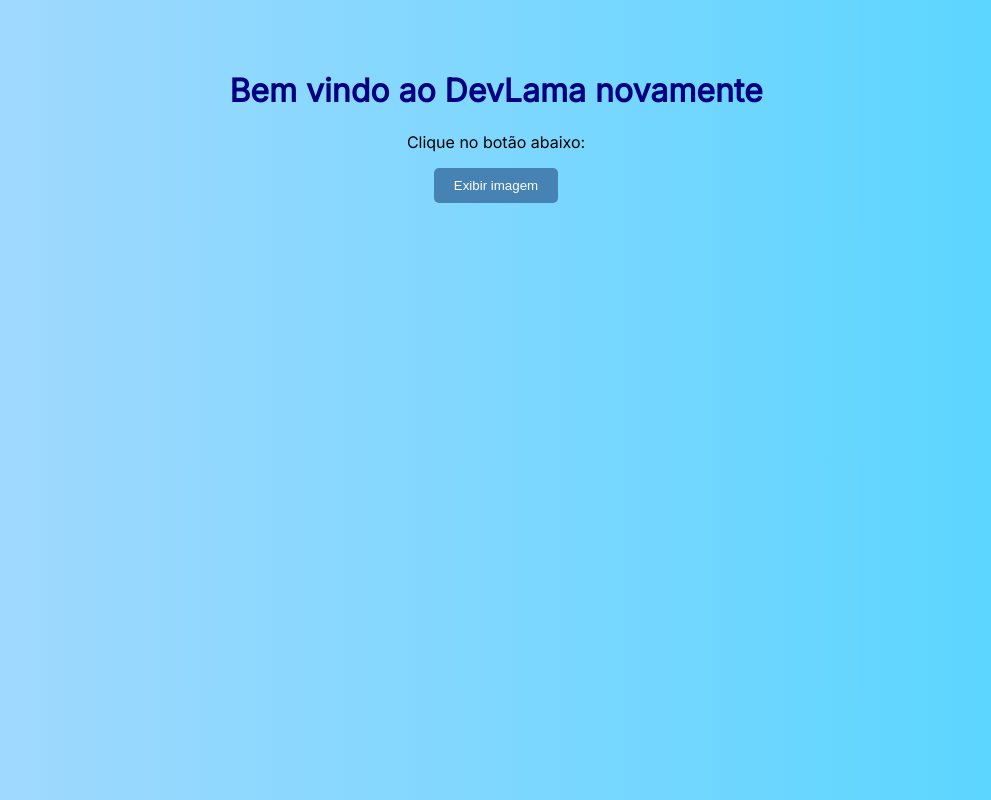
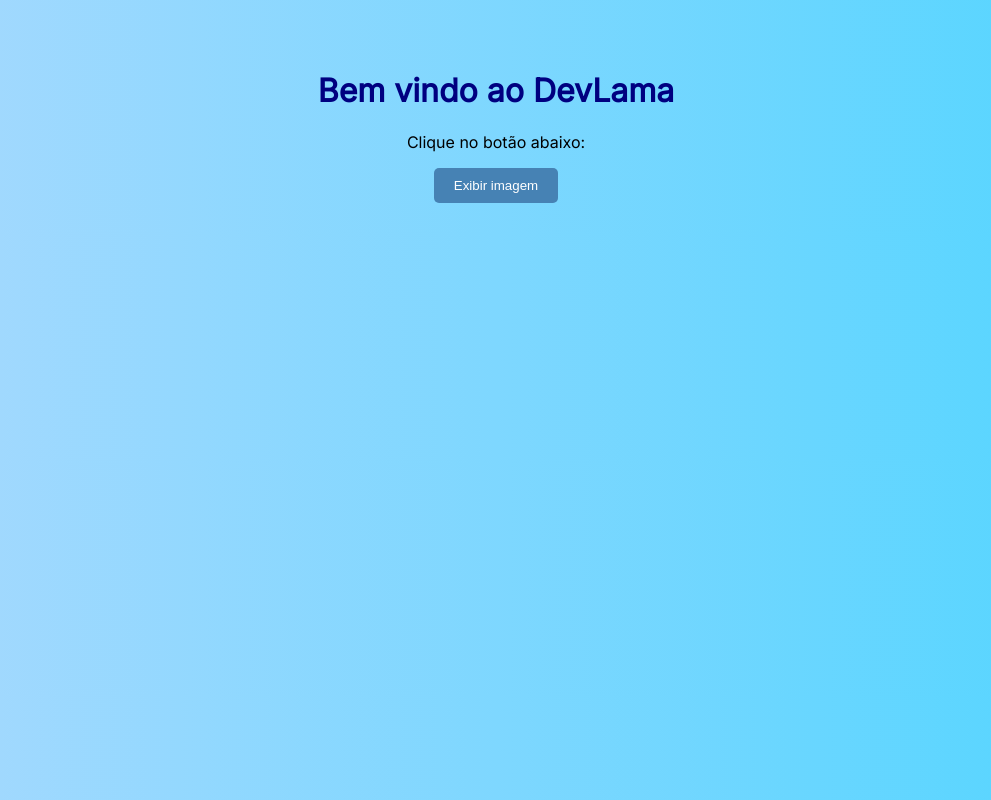
Before and after one commit to Lamartine1987/devlama, a plain HTML site: page index.html in a window 1280 px wide. Shown: the whole page, without its empty margins (144-1135 px from the left). Drawn offline with Linux system fonts and the light colour scheme.

Commit message:
terceiro commit

```diff
--- a/index.html
+++ b/index.html
@@ -6,7 +6,7 @@
     <link rel="stylesheet" type="text/css" href="style.css">
   </head>
   <body>
-    <h1 id="title">Bem vindo ao DevLama novamente</h1>
+    <h1 id="title">Bem vindo ao DevLama</h1>
     <p>Clique no botão abaixo:</p>
     <button onclick="showImage()">Exibir imagem</button>
     <br><br>
```
